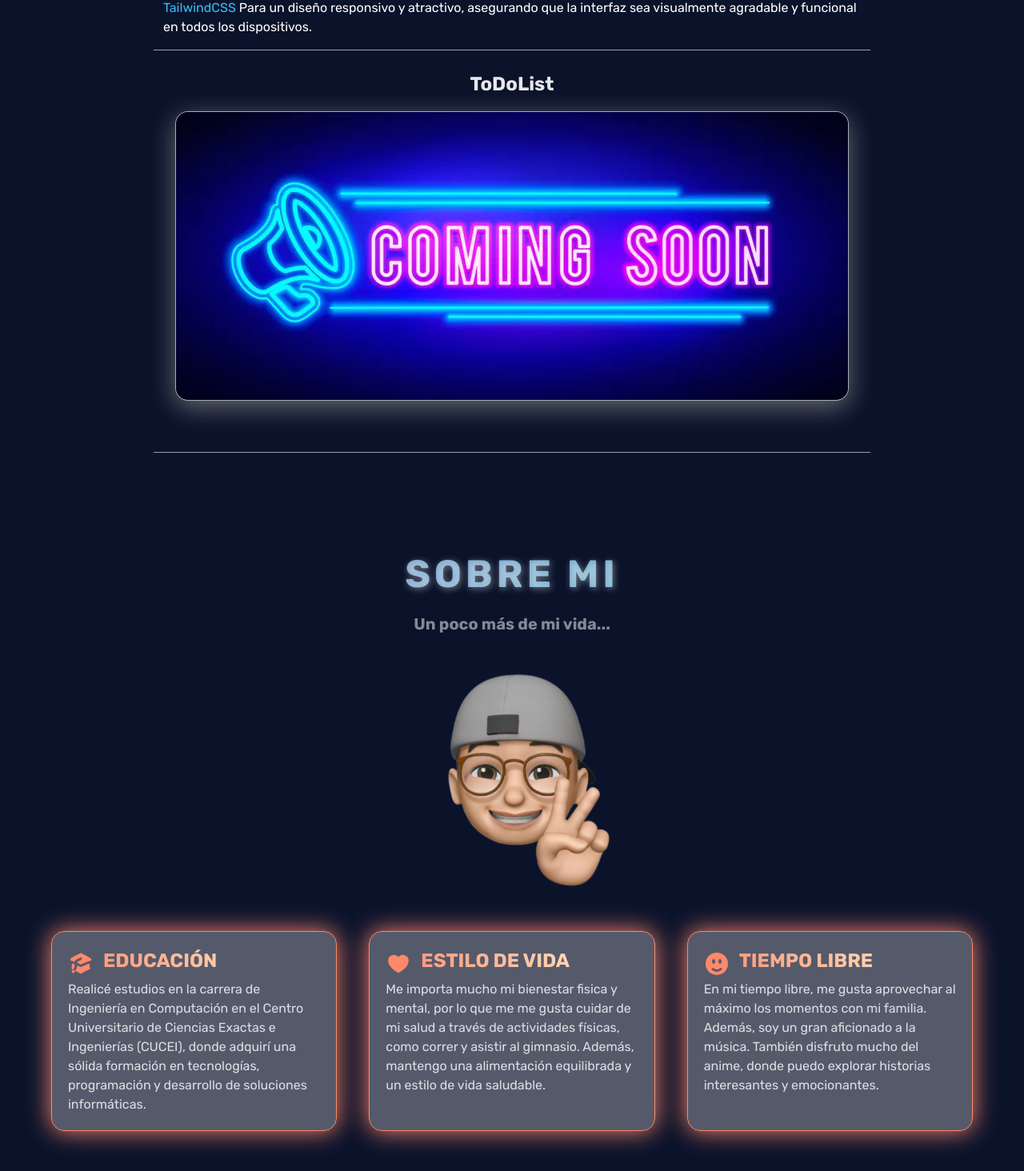
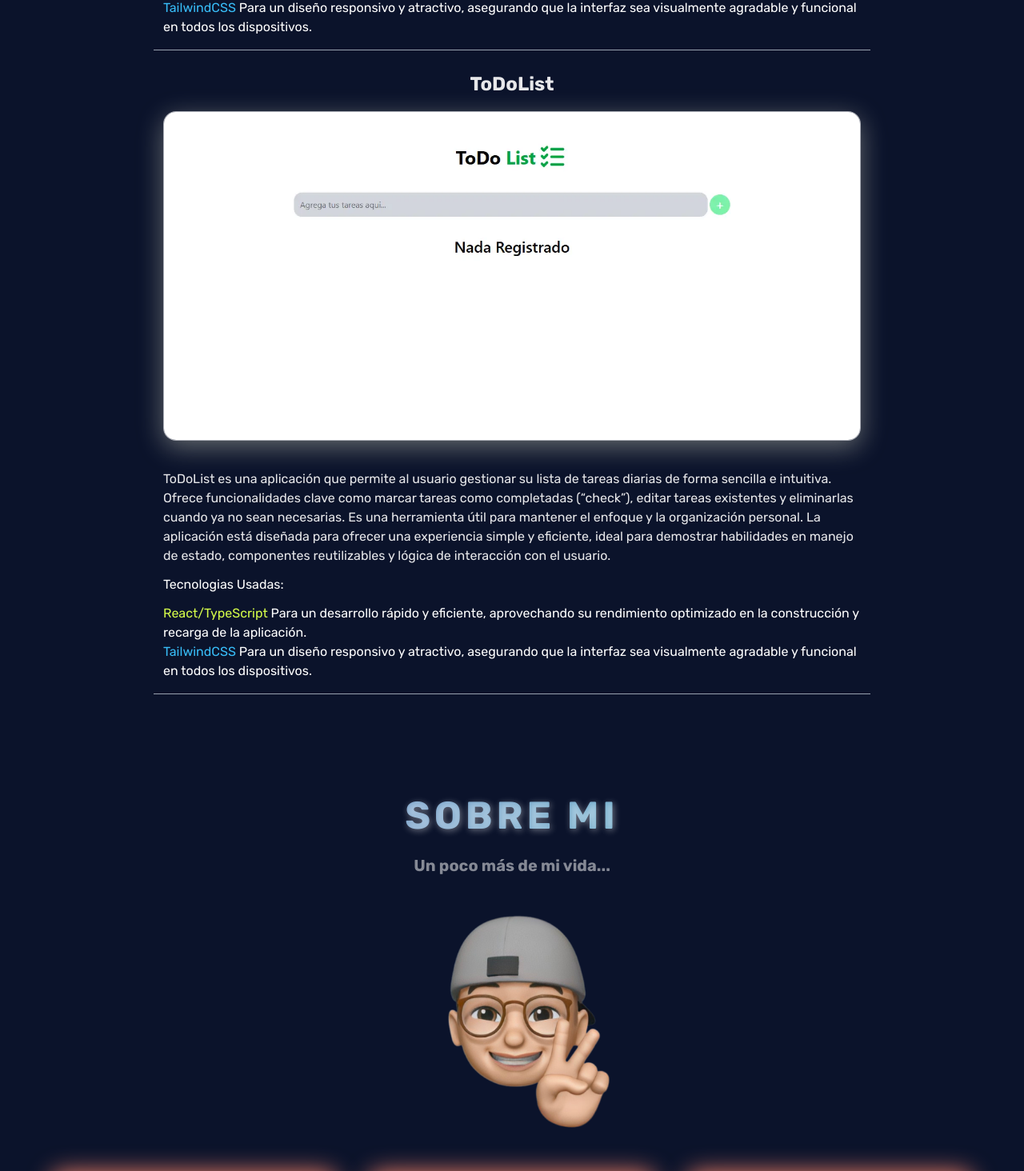
Before and after one commit to andremartingarcialopez/mi-portafolio-web, a React (Vite) app: page / in a window 1280 px wide. Shown: the part 4880-6344 px from the top of the page at 80% size. Built offline with nearby package versions, Linux system fonts and the light colour scheme; a web font is replaced by a local one.

Commit message:
Actualizacion de nuevo proyecto todolist

```diff
--- a/src/components/AboutMe.tsx
+++ b/src/components/AboutMe.tsx
@@ -6,7 +6,7 @@ export function SobreMi() {
     return (
         <>
 
-            <div   className="mt-8">
+            <div className="mt-8">
                 <h2 className='background-title text-shadow titulos pt-14'>Sobre mi</h2>
                 <h3 className='subtitulos pb-0'>Un poco más de mi vida...</h3>
             </div>
@@ -21,49 +21,49 @@ export function SobreMi() {
 
                 {sobreMi.map(function (hobbies) {
                     return (
-                        <>
-                            <div   className='glass-object-about-me mx-auto w-[20rem] md:w-[40rem] rounded-2xl p-5'>
-                                <div className='flex justify-center md:justify-start items-center gap-x-3 about-title text-2xl lg:text-2xl'>
-                                    <div className="h-8 w-8 text-[#FF886A]">{hobbies.icono}</div>
-                                    <h3 className='text-left pb-2 font-[600] uppercase'> {hobbies.title}</h3>
-                                </div>
-                                <p className='text-white/80 text-left'>{hobbies.text}</p>
 
+                        <div key={hobbies.id} className='glass-object-about-me mx-auto w-[20rem] md:w-[40rem] rounded-2xl p-5'>
+                            <div className='flex justify-center md:justify-start items-center gap-x-3 about-title text-2xl lg:text-2xl'>
+                                <div className="h-8 w-8 text-[#FF886A]">{hobbies.icono}</div>
+                                <h3 className='text-left pb-2 font-[600] uppercase'> {hobbies.title}</h3>
                             </div>
-                        </>
+                            <p className='text-white/80 text-left'>{hobbies.text}</p>
+
+                        </div>
+
                     )
                 })}
             </div>
 
 
-            <div data-aos="fade-up  "  className='mt-15 text-center mx-auto'>
+            <div data-aos="fade-up  " className='mt-15 text-center mx-auto'>
                 <h2 className='text-shadow titulos '> Disciplinado. Perseverante.<br /> Responsable. Persistente.</h2>
                 <a className='subtitulos md:text-2xl' href="https://www.instagram.com/andy__garlop/" target={"_blank"}>¿Quieres saber más sobre mí? <br /> Visita mi <span className='degradado-instagram'>Instagram</span> </a>
             </div>
 
-            <div   id='contacto' className=' h-auto py-20 flex flex-col justify-center items-center'>
+            <div id='contacto' className=' h-auto py-20 flex flex-col justify-center items-center'>
                 <h2 className='background-title text-shadow titulos lg:text-[90px]'>Trabajemos juntos!!</h2>
 
 
-                <div   className='flex justify-center items-center gap-10 flex-col lg:flex-row w-full mx-auto max-w-6xl md:justify-between my-15'>
+                <div className='flex justify-center items-center gap-10 flex-col lg:flex-row w-full mx-auto max-w-6xl md:justify-between my-15'>
 
                     <div className='glass-object-whats px-7 w-[17rem] rounded-lg p-2 animate__animated animate__headShake animate__infinite animate__slow'>
                         <a href='https://api.whatsapp.com/send?phone=+523312839590' target={"_blank"} className='whats-title flex flex-row justify-start items-center gap-x-5'>
-                            <ChatBubbleOvalLeftEllipsisIcon className="h-24 w-24 text-[#00B100]"/>
+                            <ChatBubbleOvalLeftEllipsisIcon className="h-24 w-24 text-[#00B100]" />
                             <h3 className='text-center text-2xl pb-2 font-[600]'>WhatsApp</h3>
                         </a>
                     </div>
 
                     <div className='glass-object-call  px-7 w-[17rem] rounded-lg p-2 animate__animated animate__headShake animate__infinite animate__slow'>
                         <a href='tel:+333312839590' target={"_blank"} className='call-title flex flex-row justify-start items-center gap-x-5'>
-                            <PhoneIcon className="h-24 w-24 text-[#F2BB33]"/>
+                            <PhoneIcon className="h-24 w-24 text-[#F2BB33]" />
                             <h3 className='text-center text-2xl pb-2 font-[600]'>LLamada</h3>
                         </a>
                     </div>
 
                     <div className='glass-object-email  px-7 w-[17rem] rounded-lg p-2 animate__animated animate__headShake animate__infinite animate__slow'>
                         <a href='mailto:andregarlop.job@gmail.com' target={"_blank"} className='email-title flex flex-row justify-start items-center gap-x-5'>
-                            <EnvelopeIcon className="h-24 w-24 text-[#DE4032]"/>
+                            <EnvelopeIcon className="h-24 w-24 text-[#DE4032]" />
                             <h3 className='text-center text-2xl pb-2 font-[600]'>Email</h3>
                         </a>
                     </div>
--- a/src/components/Proyectos.tsx
+++ b/src/components/Proyectos.tsx
@@ -12,8 +12,8 @@ export function Proyectos() {
 
                 {projects.map(function (project) {
                     return (
-                        <>
-                            <div key={project.id}   className='flex flex-col justify-center items-center gap-x-5 gap-y-8 w-full'>
+
+                        <div key={project.id} className='flex flex-col justify-center items-center gap-x-5 gap-y-8 w-full'>
 
                             <div className='flex flex-col md:px-3  md:gap-x-5 justify-center items-center py-4 border-b border-b-gray-400 w-full'>
 
@@ -34,7 +34,7 @@ export function Proyectos() {
                                 </div>
                             </div>
                         </div>
-                        </>
+
                     )
                 })}
 
--- a/src/data/proyectos.ts
+++ b/src/data/proyectos.ts
@@ -51,18 +51,18 @@ export const projects: Projects[] = [
   },
   {
     title: "ToDoList",
-    img: "img/comming soon.webp",
+    img: "img/todolist.webp",
     description:
-      "",
-    technologiesUse: "",
-    technologie01: "",
+      `ToDoList es una aplicación que permite al usuario gestionar su lista de tareas diarias de forma sencilla e intuitiva. Ofrece funcionalidades clave como marcar tareas como completadas (“check”), editar tareas existentes y eliminarlas cuando ya no sean necesarias. Es una herramienta útil para mantener el enfoque y la organización personal. La aplicación está diseñada para ofrecer una experiencia simple y eficiente, ideal para demostrar habilidades en manejo de estado, componentes reutilizables y lógica de interacción con el usuario.`,
+    technologiesUse: "Tecnologias Usadas:",
+    technologie01: "React/TypeScript",
     descrptionTechnologie01:
-      "",
-    technologie02: "",
+      "Para un desarrollo rápido y eficiente, aprovechando su rendimiento optimizado en la construcción y recarga de la aplicación.",
+    technologie02: "TailwindCSS",
     descrptionTechnologie02:
-      "",
+      "Para un diseño responsivo y atractivo, asegurando que la interfaz sea visualmente agradable y funcional en todos los dispositivos.",
     id: 4,
-    url: "",
+    url: "https://todolist4today.netlify.app/",
     alt: "imagen-proyecto-toDoList"
   },
 
--- a/src/data/sobreMi.tsx
+++ b/src/data/sobreMi.tsx
@@ -3,15 +3,19 @@ import { HeartIcon } from "@heroicons/react/20/solid"
 
 export const sobreMi = [
     {
+        id: 1,
         icono: <AcademicCapIcon />,
         title: "Educación",
         text: "Realicé estudios en la carrera de Ingeniería en Computación en el Centro Universitario de Ciencias Exactas e Ingenierías (CUCEI), donde adquirí una sólida formación en tecnologías, programación y desarrollo de soluciones informáticas."
     },
     {
+        id: 2,
         icono: <HeartIcon />,
         title: "Estilo de Vida",
         text: "Me importa mucho mi bienestar fisica y mental, por lo que me me gusta cuidar de mi salud a través de actividades físicas, como correr y asistir al gimnasio. Además, mantengo una alimentación equilibrada y un estilo de vida saludable."
-    },     {
+    },
+    {
+        id: 3,
         icono: <FaceSmileIcon />,
         title: "Tiempo Libre",
         text: "En mi tiempo libre, me gusta aprovechar al máximo los momentos con mi familia. Además, soy un gran aficionado a la música. También disfruto mucho del anime, donde puedo explorar historias interesantes y emocionantes."
```
Also changed, not shown: public/img/todolist.webp (added). Lines whose indentation alone changed are shown as unchanged.
